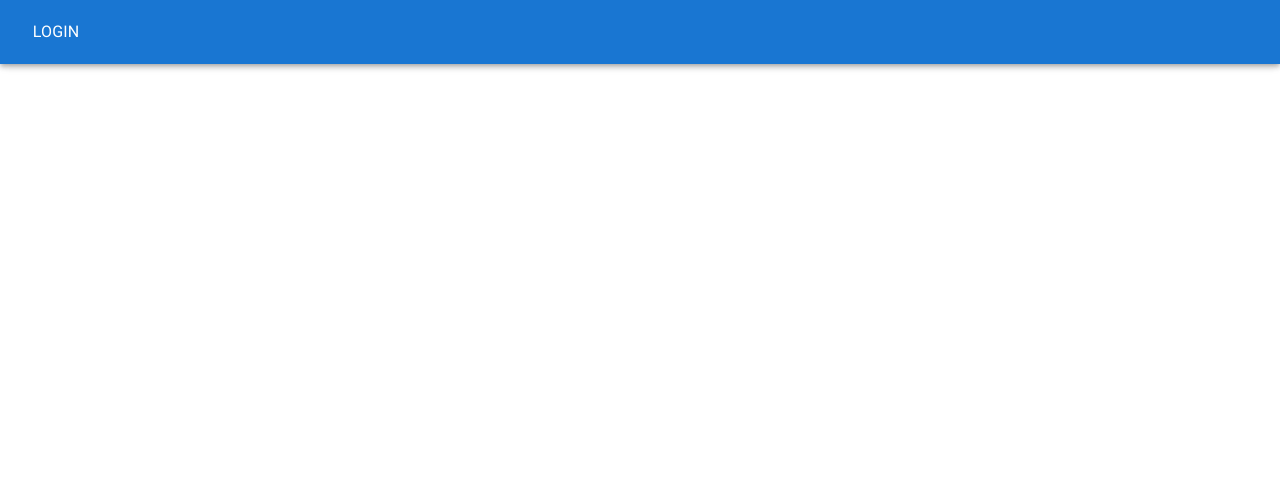
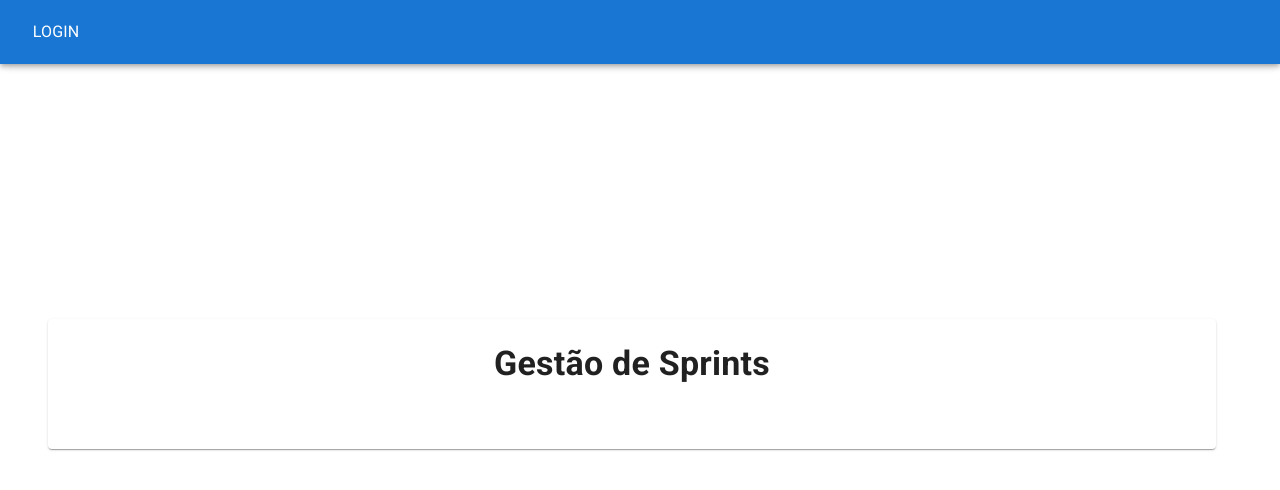
Before and after one commit to Salitop/SmartPacer-UI, a React (Create React App) app in the folder smartpacerUI/: page /gestaoSprint in a window 1280 px wide. Shown: the top 490 px of the page. Built offline with nearby package versions, Linux system fonts and the light colour scheme.

Commit message:
Desenvolvimento da tela de gestão de Sprints

```diff
--- a/smartpacerUI/src/pages/GestaoSprint.jsx
+++ b/smartpacerUI/src/pages/GestaoSprint.jsx
@@ -1,7 +1,31 @@
+import { Container, Grid, Paper, Typography } from "@mui/material";
 import React from "react";
 
 function GestaoSprint() {
-  return <div>GestaoSprint</div>;
+  return (
+    <div>
+      <Container maxWidth="lg">
+        <Grid
+          container
+          spacing={2}
+          direction="column"
+          justifyContent="center"
+          style={{ minHeight: "100vh" }}
+        >
+          <Paper elelvation={2} sx={{ padding: 3 }}>
+            <Typography
+              variant="h4"
+              fontWeight="bold"
+              textAlign="center"
+              sx={{ paddingBottom: 5 }}
+            >
+              Gestão de Sprints
+            </Typography>
+          </Paper>
+        </Grid>
+      </Container>
+    </div>
+  );
 }
 
 export default GestaoSprint;
```
